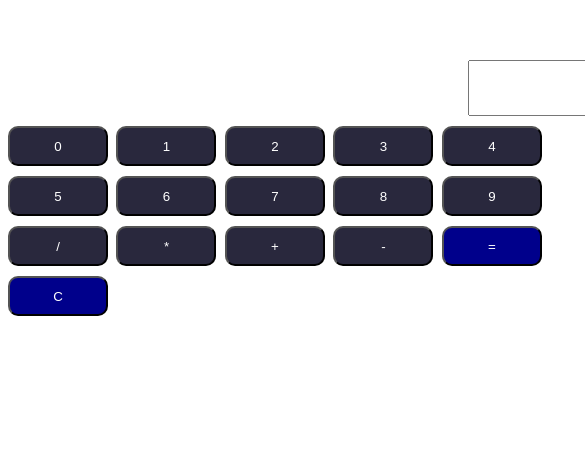
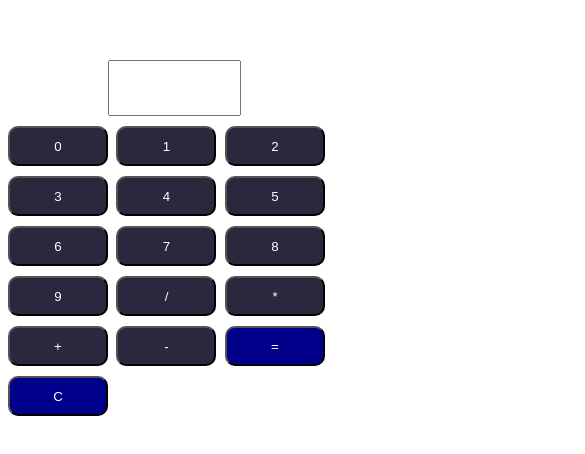
Before and after one commit to behtml/calculator, a plain HTML site: page index.html in a window 390 px wide. Shown: the part 248-702 px from the top of the page, 585 px wide, since content can reach past the window. Drawn offline with Linux system fonts and the light colour scheme.

Commit message:
Update main.css

```diff
--- a/main.css
+++ b/main.css
@@ -39,6 +39,29 @@ input{
     text-align: right;
     font-size: 40px;
 }
+
+@media (max-width: 1100px){
+    input{
+     margin-left: 210px;
+    }
+}
+
+@media (max-width: 450px){
+    input{
+     width: 125px;
+
+    }
+
+    div{
+        width: 400px;
+    }
+}
+
+@media (max-width: 800px){
+    input{
+     margin-left: 100px;
+    }
+}
  .C{
     background-color: darkblue
  }
```
